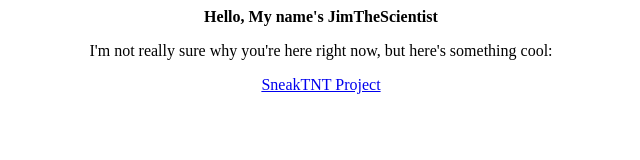
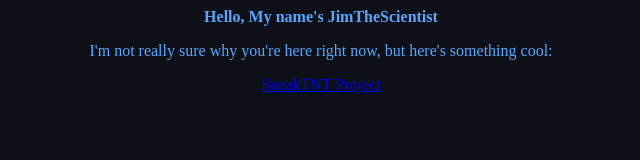
Before and after one commit to JimTheScientist/JimTheScientist.github.io, a plain HTML site: page index.html in a window 1280 px wide. Shown: the whole page, without its empty margins (319-959 px from the left). Drawn offline with Linux system fonts and the light colour scheme.

Commit message:
index.html update

```diff
--- a/index.html
+++ b/index.html
@@ -1,3 +1,12 @@
+<style>
+body {
+
+  background-color: #0d1117;
+}
+p{
+  color: #58a6ff;
+}
+</style>
 <p style="text-align: center;"><strong>Hello, My name's JimTheScientist</strong></p>
 <p style="text-align: center;">I'm not really sure why you're here right now, but here's something cool:</p>
 <p style="text-align: center;"><a href="https://github.com/JimTheScientist/sneaktnt">SneakTNT Project</a></p>
```
